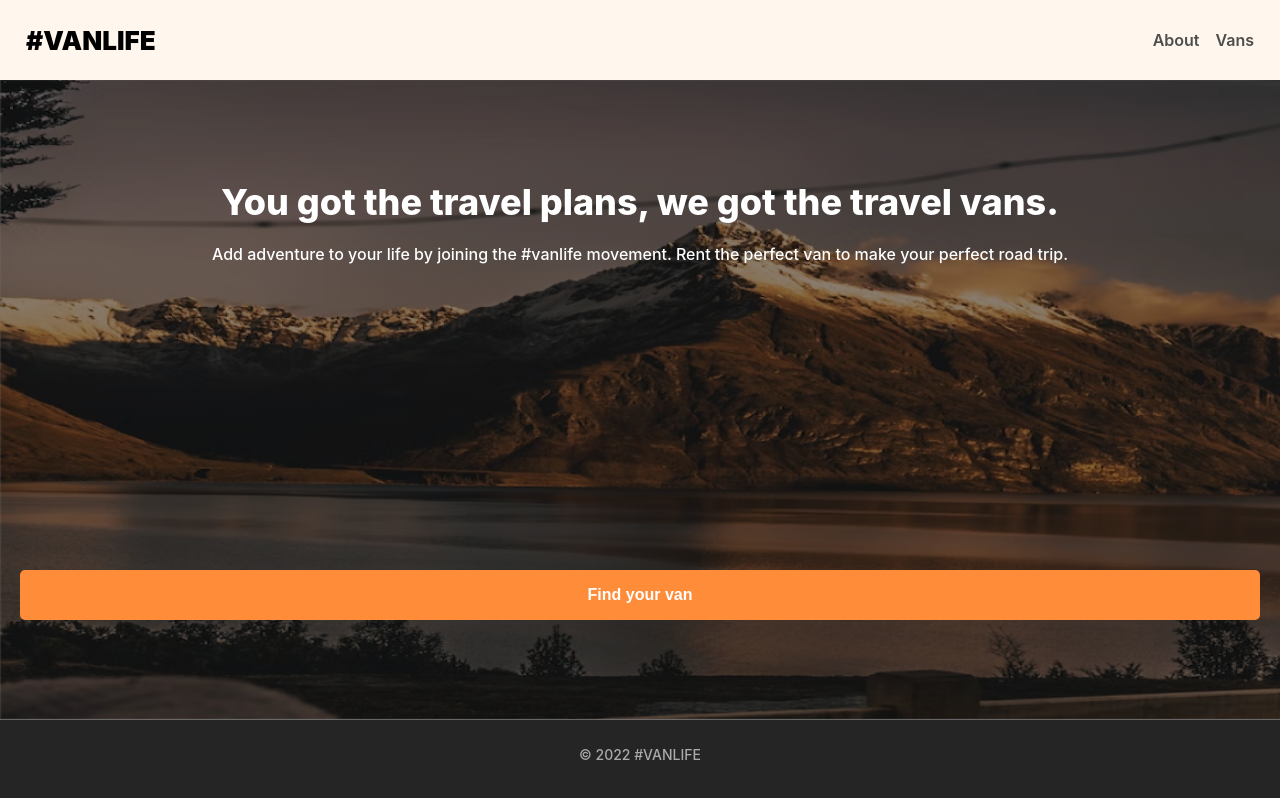
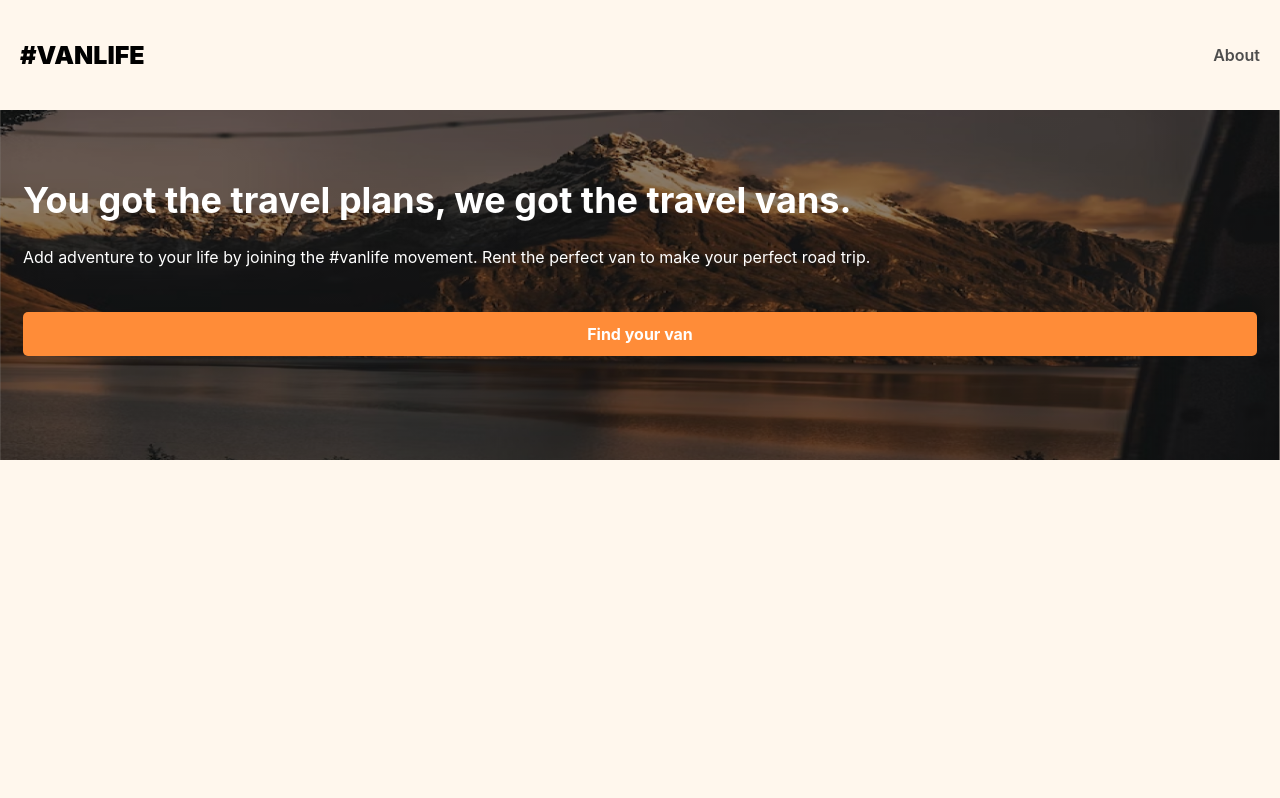
Before and after one commit to shravanshanmugam/learn-react, a React (Create React App) app in the folder react-router-v6/: page / in a window 1280 px wide. Built offline with nearby package versions, Linux system fonts and the light colour scheme.

Commit message:
Link to for navigation

```diff
--- a/react-router-v6/src/App.js
+++ b/react-router-v6/src/App.js
@@ -3,19 +3,22 @@ import Home from "./components/Home";
 import About from "./components/About";
 
 function App() {
-  return (
-    <BrowserRouter>
-      {/*
+  /*
       Using anchor tag will refresh the page and lose state.
       Navigate from one page to another in react app using Link element.
       It works like an anchor tag but it doesn't refresh the page.
-      State in App component can be passed to both Home and About component so is not lost. */}
-      {/* <nav>
-        <Link to="/">Home</Link>
-        <Link to="/about">About</Link>
-      </nav> */}
+      State in App component can be passed to both Home and About component so is not lost. */
+  return (
+    <BrowserRouter>
+      <header>
+        <Link className="site-logo" to="/">
+          #VanLife
+        </Link>
+        <nav>
+          <Link to="/about">About</Link>
+        </nav>
+      </header>
       <Routes>
-        {/* pass the component as parameter */}
         <Route path="/" element={<Home />} />
         <Route path="/about" element={<About />} />
       </Routes>
--- a/react-router-v6/src/components/About.js
+++ b/react-router-v6/src/components/About.js
@@ -1,33 +1,33 @@
 import React from "react";
+import bgImg from "../assets/images/about-hero.png";
 import { Link } from "react-router-dom";
 
-function About() {
+export default function About() {
   return (
-    <div className="home">
-      <header>
-        <nav className="left">
-          <h2>#VANLIFE</h2>
-        </nav>
-        <nav className="right">
-          <Link to="/">Home</Link>
-          <Link to="/about">About</Link>
-        </nav>
-      </header>
-      <main>
-        <div className="hero-text">
-          <h2>You got the travel plans, we got the travel vans.</h2>
-          <p>
-            Add adventure to your life by joining the #vanlife movement. Rent
-            the perfect van to make your perfect road trip.
-          </p>
-        </div>
-        <button>Find your van</button>
-      </main>
-      <footer>
-        <p>&copy; 2022 #VANLIFE</p>
-      </footer>
+    <div className="about-page-container">
+      <img src={bgImg} className="about-hero-image" alt="About Hero" />
+      <div className="about-page-content">
+        <h1>Don’t squeeze in a sedan when you could relax in a van.</h1>
+        <p>
+          Our mission is to enliven your road trip with the perfect travel van
+          rental. Our vans are recertified before each trip to ensure your
+          travel plans can go off without a hitch. (Hitch costs extra 😉)
+        </p>
+        <p>
+          Our team is full of vanlife enthusiasts who know firsthand the magic
+          of touring the world on 4 wheels.
+        </p>
+      </div>
+      <div className="about-page-cta">
+        <h2>
+          Your destination is waiting.
+          <br />
+          Your van is ready.
+        </h2>
+        <Link className="link-button" to="/vans">
+          Explore our vans
+        </Link>
+      </div>
     </div>
   );
 }
-
-export default About;
--- a/react-router-v6/src/components/Home.js
+++ b/react-router-v6/src/components/Home.js
@@ -1,32 +1,15 @@
 import React from "react";
+import { Link } from "react-router-dom";
 
-function Home() {
+export default function Home() {
   return (
-    <div className="home">
-      <header>
-        <nav class="left">
-          <h2>#VANLIFE</h2>
-        </nav>
-        <nav class="right">
-          <h2>About</h2>
-          <h2>Vans</h2>
-        </nav>
-      </header>
-      <main>
-        <div className="hero-text">
-          <h2>You got the travel plans, we got the travel vans.</h2>
-          <p>
-            Add adventure to your life by joining the #vanlife movement. Rent
-            the perfect van to make your perfect road trip.
-          </p>
-        </div>
-        <button>Find your van</button>
-      </main>
-      <footer>
-        <p>&copy; 2022 #VANLIFE</p>
-      </footer>
+    <div className="home-container">
+      <h1>You got the travel plans, we got the travel vans.</h1>
+      <p>
+        Add adventure to your life by joining the #vanlife movement. Rent the
+        perfect van to make your perfect road trip.
+      </p>
+      <Link to="vans">Find your van</Link>
     </div>
   );
 }
-
-export default Home;
--- a/react-router-v6/src/index.css
+++ b/react-router-v6/src/index.css
@@ -1,154 +1,146 @@
 * {
-  margin: 0;
-  padding: 0;
   box-sizing: border-box;
 }
 
+html,
 body {
-  font-family: -apple-system, BlinkMacSystemFont, "Segoe UI", "Roboto", "Oxygen",
-    "Ubuntu", "Cantarell", "Fira Sans", "Droid Sans", "Helvetica Neue",
-    sans-serif;
-  -webkit-font-smoothing: antialiased;
-  -moz-osx-font-smoothing: grayscale;
+  margin: 0;
+  padding: 0;
+  background-color: #fff7ed;
+  font-family: "Inter", sans-serif;
 }
 
-img {
-  display: block;
-  width: 100%;
-  height: auto;
+body::-webkit-scrollbar {
+  display: none;
 }
 
-code {
-  font-family: source-code-pro, Menlo, Monaco, Consolas, "Courier New",
-    monospace;
-}
-
-.offscreen {
-  position: absolute;
-  left: -10000px;
-}
-
-/* Link uses anchor tag */
-nav a {
-  text-decoration: none;
-}
-
-.home {
-  min-height: 100vh;
-  min-width: 100vw;
-  display: flex;
-  flex-flow: column wrap;
-}
-
-header,
-footer {
-  position: sticky;
+body {
+  -ms-overflow-style: none;
+  scrollbar-width: none;
 }
 
 header {
-  top: 0;
-  height: 10vh;
-  background-color: #fff7ed;
+  height: 110px;
   display: flex;
-  flex-wrap: row wrap;
   align-items: center;
-  align-content: space-between;
-  gap: 100px;
+  padding-block: 10px;
 }
 
-.left {
-  flex-grow: 1;
-  margin-left: 26px;
-  display: flex;
-  justify-content: left;
-  align-items: center;
+header .site-logo {
+  color: black;
+  margin-right: auto;
+  text-transform: uppercase;
+  font-weight: 900;
+  font-size: 25px;
 }
 
-.right {
-  flex-grow: 1;
-  margin-right: 26px;
-  display: flex;
-  flex-flow: row nowrap;
-  justify-content: right;
-  align-items: center;
-  gap: 16px;
+header a {
+  text-decoration: none;
+  color: #4d4d4d;
+  font-weight: 600;
+  padding: 5px 20px;
 }
 
-.left h2 {
-  font-size: 26px;
-  font-weight: 900;
+header a:hover {
+  color: #161616;
+  text-decoration: underline;
 }
 
-.right h2 {
-  color: #4d4d4d;
-  font-size: 16px;
-  font-weight: 600;
+.link-button {
+  display: inline-block;
+  text-align: center;
+  text-decoration: none;
+  border: none;
+  padding: 0.75rem 1.375rem;
+  color: initial;
+  font-weight: 700;
+  border-radius: 5px;
+  cursor: pointer;
+  transition: transform 0.1s ease-in-out;
 }
 
-main {
-  flex-grow: 1;
-  background: linear-gradient(
-      0deg,
-      rgba(0, 0, 0, 0.46) 0%,
-      rgba(0, 0, 0, 0.46) 100%
-    ),
-    url("assets/images/home-hero.png"),
-    lightgray 0px -65.191px / 100% 178.109% no-repeat;
-  background-size: cover;
-  padding: 100px 20px;
-
-  display: flex;
-  flex-flow: column nowrap;
-  justify-content: space-between;
+.link-button:hover {
+  transform: translate(1px, 1px);
 }
 
-.hero-text {
-  display: flex;
-  flex-flow: column wrap;
-  justify-content: center;
-  align-items: center;
-  gap: 20px;
+/*** HOME PAGE ***/
+.home-container {
+  background: linear-gradient(0deg, rgba(0, 0, 0, 0.46), rgba(0, 0, 0, 0.46)),
+    url("./assets/images/home-hero.png") no-repeat center center;
+  -webkit-background-size: cover;
+  -moz-background-size: cover;
+  -o-background-size: cover;
+  background-size: cover;
+  min-height: 350px;
+  color: white;
+  padding: 45px 23px;
 }
 
-.hero-text h2 {
-  display: flex;
-  justify-content: flex-start;
-  align-items: center;
-  color: #fff;
-  font-size: 36px;
-  font-weight: 800;
+.home-container h1 {
+  font-weight: 700;
+  font-size: 2.25rem;
+  line-height: 42px;
 }
 
-.hero-text p {
-  display: flex;
-  justify-content: flex-start;
-  align-items: center;
-  color: #fff;
-  font-size: 16px;
-  font-weight: 500;
-}
-main button {
-  height: 50px;
-  border: none;
-  border-radius: 5px;
-  background: #ff8c38;
-  width: 100%;
-  color: #fff;
-  text-align: center;
-  font-size: 16px;
-  font-weight: 700;
+.home-container p {
+  line-height: 24px;
 }
 
-footer {
-  bottom: 0;
-  height: 10vh;
-  background-color: #252525;
+.home-container a {
+  display: inline-block;
+  text-align: center;
+  text-decoration: none;
+  background-color: #ff8c38;
+  border: none;
+  width: 100%;
+  margin-top: 27px;
+  padding-block: 0.75rem;
+  color: white;
+  font-weight: 700;
+  border-radius: 5px;
+  cursor: pointer;
+  transition: transform 0.1s ease-in-out;
 }
 
-footer p {
-  margin: 26px 106px;
-  text-align: center;
-  color: #aaa;
-  font-size: 14px;
-  font-weight: 500;
+.home-container a:hover {
+  transform: translate(1px, 1px);
 }
+
+/*** ABOUT PAGE ***/
+.about-hero-image {
+  max-width: 100%;
+}
+
+.about-page-content {
+  padding-inline: 23px;
+  color: #161616;
+  margin-bottom: 55px;
+}
+
+.about-page-content h1 {
+  line-height: 38px;
+}
+
+.about-page-content p {
+  line-height: 22px;
+}
+
+.about-page-cta {
+  background-color: #ffcc8d;
+  color: #161616;
+  padding-inline: 32px;
+  padding-bottom: 32px;
+  margin-inline: 27px;
+  border-radius: 5px;
+}
+
+.about-page-cta h2 {
+  margin: 0;
+  padding-block: 37px;
+}
+
+.about-page-cta .link-button {
+  background-color: #161616;
+  color: white;
+  border-radius: 10px;
+}
```
